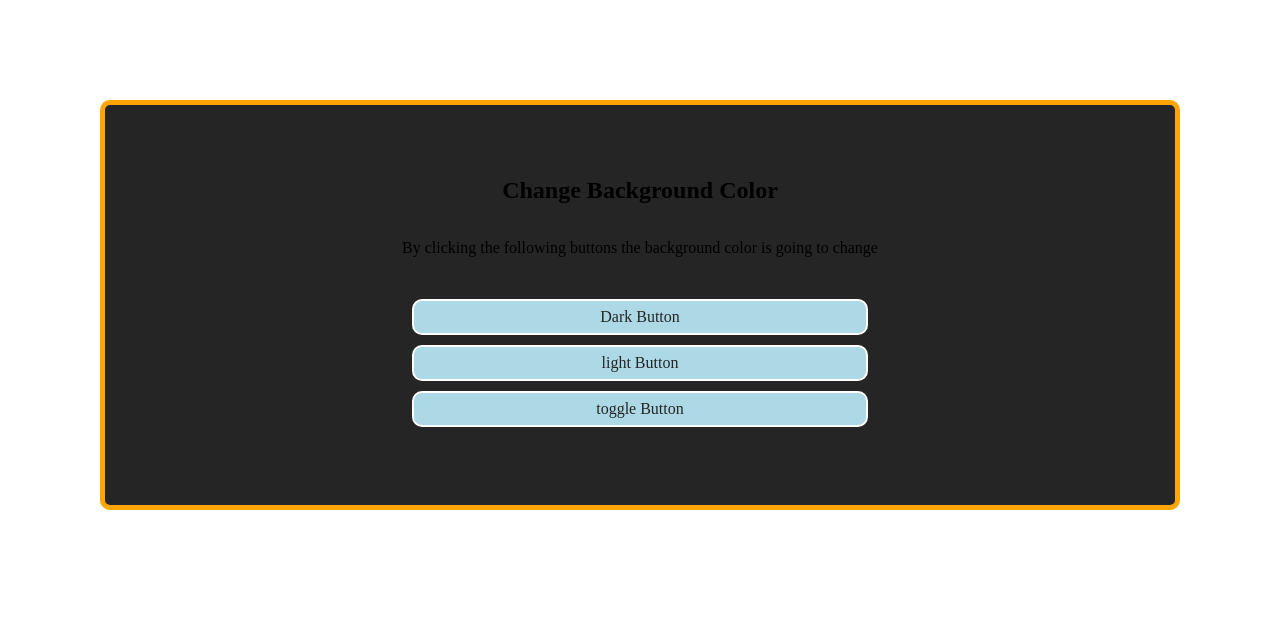
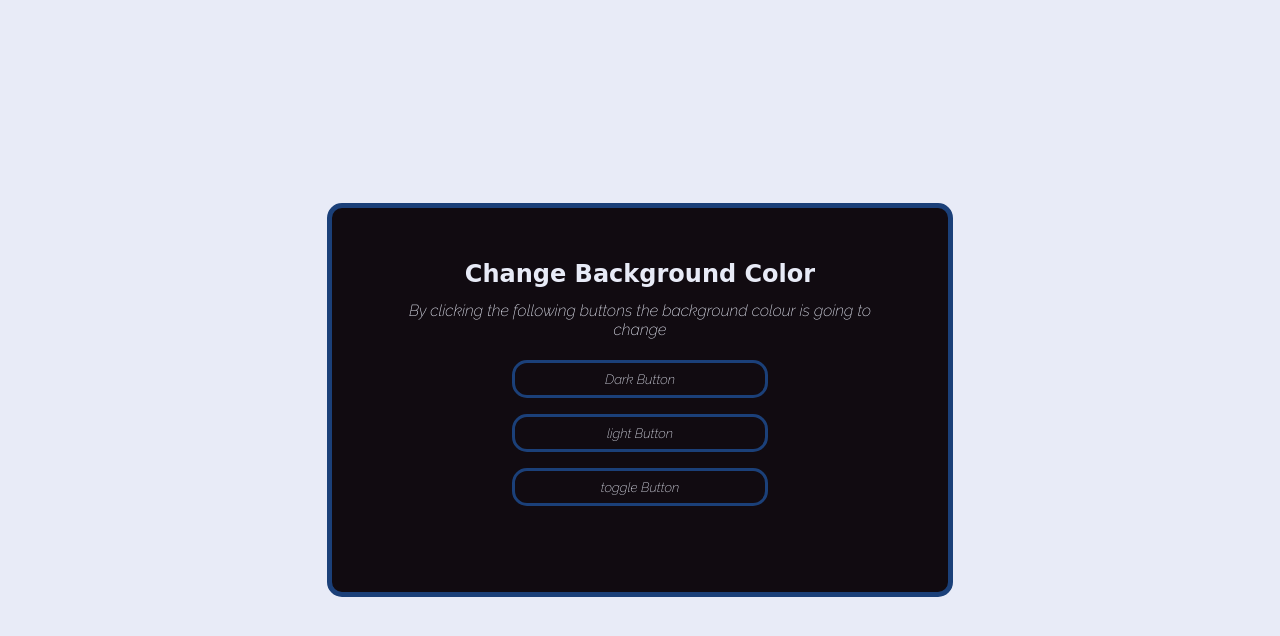
Before and after one commit to Natrosvili/changeBackgroundColorMitjQuery, a plain HTML site: page index.html in a window 1280 px wide. Drawn offline with nearby package versions, Linux system fonts and the light colour scheme; a web font is replaced by a local one.

Commit message:
updated the switch background colour

```diff
--- a/index.html
+++ b/index.html
@@ -4,21 +4,23 @@
     <meta charset="UTF-8">
     <meta http-equiv="X-UA-Compatible" content="IE=edge">
     <meta name="viewport" content="width=device-width, initial-scale=1.0">
-    <title>Document</title>
+    <title>Change Background Colour</title>
     <link rel="stylesheet" href="style.css">
     <script src="https://ajax.googleapis.com/ajax/libs/jquery/3.6.0/jquery.min.js"></script>
     <script src="main.js" defer></script>
 </head>
 <body>
-    <div class="container">
-        <h2 class="header">Change Background Color</h2>
-        <p class="par">By clicking the following buttons the background color
-        is going to change</p>
-        <ul class="list">
-            <a href="#"><li class="darkButton">Dark Button</li></a>
-            <a href="#"><li class="lightButton">light Button</li></a>
-            <a href="#"><li class="toggleButton">toggle Button</li></a>
-        </ul>
-    </div>
+    <section class="container">
+        <h1 class="header">Change Background Color</h1>
+        <p class="par">
+            By clicking the following buttons the background colour
+            is going to change
+        </p>
+        <div class="box">
+            <button class="darkButton">Dark Button</button>
+            <button class="lightButton">light Button</button>
+            <button class="toggleButton">toggle Button</button>
+        </div>
+    </section>
 </body>
 </html>
--- a/style.sass
+++ b/style.sass
@@ -1,42 +1,76 @@
+@import url('https://fonts.googleapis.com/css2?family=Quintessential&family=Raleway:ital,wght@1,200&display=swap')
+
+$whiteColour: #E8EBF7
+$blackColour: #110B11
+$blueColour: #1B4079
+
+@mixin place($w, $h)
+    width: $w
+    height: $h
+
+@mixin colors($bc, $c)
+    background-color: $bc
+    color: $c
+
+@mixin space($m, $p)
+    margin: $m
+    padding: $p
+
+
 body
-    width: 100vw
-    height: 100vh
+    @include space(0, 0)
+    @include colors($whiteColour, $whiteColour)
+    @include place(100vw, 100vh)
     box-sizing: border-box
     overflow: hidden
     text-align: center
-    padding: 100px
-    margin: 0
-    background-color: white
+    display: grid
+    place-content: center
+
+
 
 .container
-    border: 5px solid orange
-    border-radius: 10px
-    display: grid
-    place-content: center
-    height: 200px
-    padding: 100px
-    background-color: #252525
+    @include colors($blackColour, $whiteColour)
+    @include place(40vw, 35vh)
+    border: 5px solid $blueColour
+    border-radius: 15px
+    padding: 3.25rem
 
-.list
-    padding: 0
+    @media screen and (max-width: 430px)
+        @include place(40vw, 42vh)
 
-.list a
-    list-style-type: none
-    color: #252525
-    text-decoration: none
-    display: block
-    background-color: lightblue
-    line-height: 2
-    margin: 10px
-    padding: 0
-    border: 2px solid white
-    border-radius: 10px
+
+
+.header
+    @include space(0, 0)
+    font-family: 'Quintessential', cursive
+
+.par
+    margin: 0.8rem
+    font-family: 'Raleway', sans-serif
+
+.box
+    display: flex
+    justify-content: space-around
+    flex-direction: column
+    align-items: center
+
+.darkButton, .lightButton, .toggleButton
+    @include space(0.5rem 0, 0.5rem)
+    @include place(50%, 50%)
+    @include colors($blackColour, $whiteColour)
+    border: 3px solid $blueColour
+    border-radius: 15px
+    cursor: pointer
+    font-family: 'Raleway', sans-serif
+
+    @media screen and (max-width: 430px)
+        @include place(30vw, 5vh)
 
 
 .dark
-    background-color: #252525
-    color: white
+    @include colors($blackColour, $whiteColour)
+
 
 .light
-    background-color: white
-    color: #252525
+    @include colors($whiteColour, $whiteColour)
```
Also changed, not shown: style.css, 1 other file.
